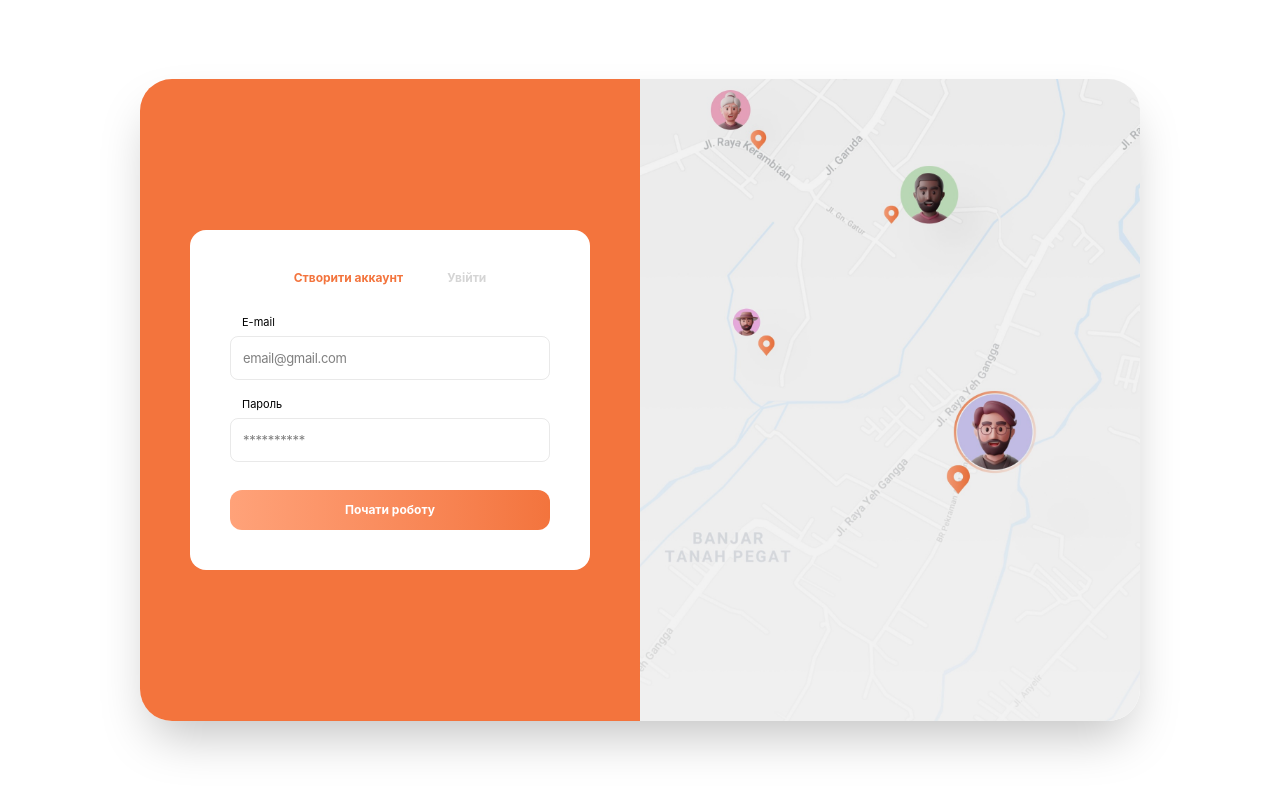
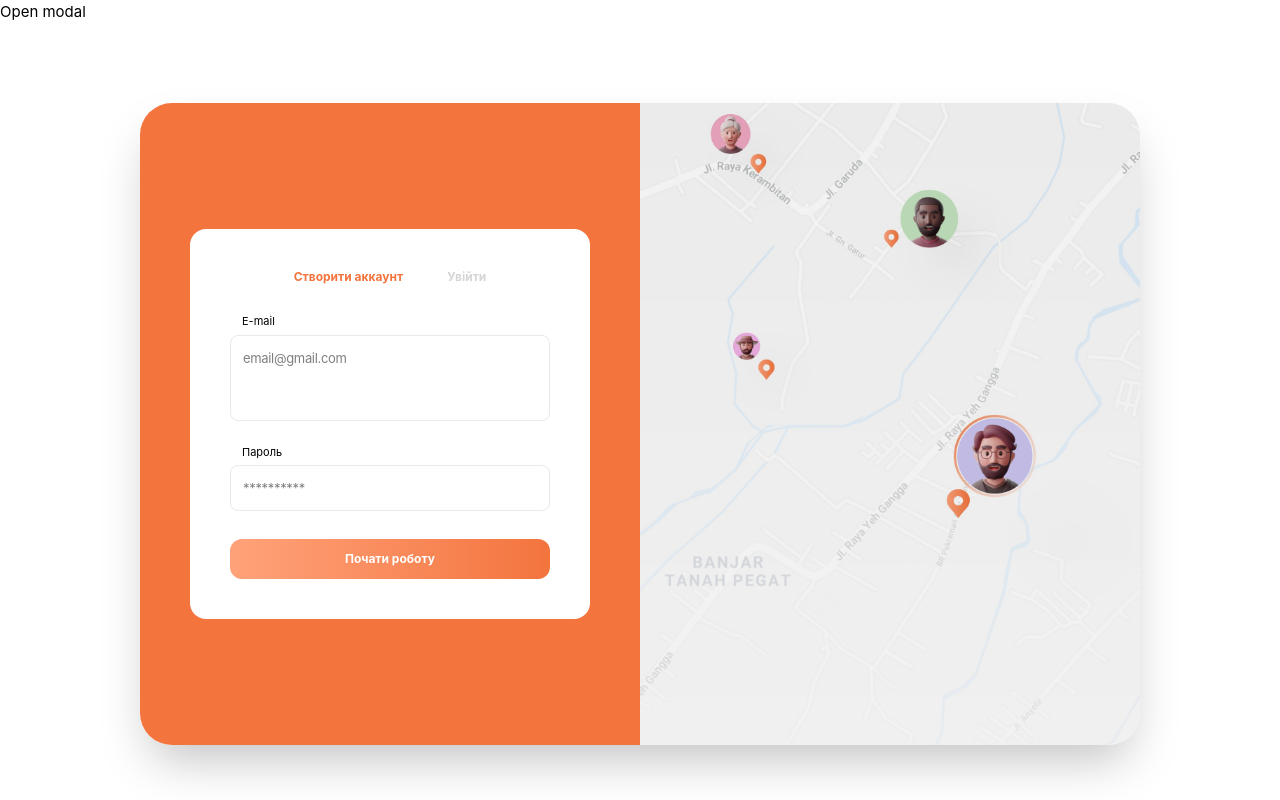
Before and after one commit to groarki/vue-project, a Vue app: page / in a window 1280 px wide. Shown: the top 800 px of the page. Built offline with nearby package versions, Linux system fonts and the light colour scheme.

Commit message:
made input reusabla for textarea & input, add reusable modal

```diff
--- a/src/App.vue
+++ b/src/App.vue
@@ -1,9 +1,23 @@
 <script setup>
 import FavouritePlaces from './components/FavouritePlaces/FavouritePlaces.vue'
+import IModal from './components/IModal/IModal.vue'
 import HomePage from './views/HomePage.vue'
+import { ref } from 'vue'
+
+const isOpen = ref(false)
+
+const openModal = () => {
+  isOpen.value = true
+}
+
+const closeModal = () => {
+  isOpen.value = false
+}
 </script>
 
 <template>
+  <button @click="openModal">Open modal</button>
+  <IModal v-if="isOpen" @close="closeModal" />
   <HomePage />
   <FavouritePlaces />
 </template>
--- a/src/components/Auth/LoginForm/LoginForm.vue
+++ b/src/components/Auth/LoginForm/LoginForm.vue
@@ -18,7 +18,7 @@ const userData = reactive({
       class="mb-4"
       label="E-mail"
       placeholder="email@gmail.com"
-      type="email"
+      type="textarea"
       v-model="userData.email"
     />
     <IIinput label="Пароль" placeholder="**********" type="password" v-model="userData.password" />
--- a/src/components/IInput/IIinput.vue
+++ b/src/components/IInput/IIinput.vue
@@ -1,5 +1,11 @@
 <script setup>
+import { computed } from 'vue'
+
 const props = defineProps({
+  type: {
+    default: 'text',
+    type: String,
+  },
   label: String,
   modelValue: String,
 })
@@ -8,14 +14,31 @@ defineOptions({
   inheritAttrs: false,
 })
 const emit = defineEmits(['update:modelValue'])
+
+const isTextarea = computed(() => {
+  return props.type === 'textarea'
+})
+
+const baseStyles =
+  'focus:outline-primary rounded-lg border border-[#2b2b2b]/10 w-full p-3 text-[13px] leading-5 tracking-tight'
+
+const inputStyles = computed(() => {
+  return isTextarea.value ? baseStyles + ' resize-none' : baseStyles
+})
+
+const componentName = computed(() => {
+  return isTextarea.value ? 'textarea' : 'input'
+})
 </script>
 
 <template>
   <div class="w-full">
     <label class="block">
       <span class="mb-1 pl-3 block text-[11px]">{{ props.label }}</span>
-      <input
-        class="focus:outline-primary rounded-lg border border-[#2b2b2b]/10 w-full h-11 p-3 text-[13px] leading-5 tracking-tight"
+      <component
+        :is="componentName"
+        rows="3"
+        :class="inputStyles"
         v-bind="{ ...$props, ...$attrs }"
         :value="modelValue"
         @input="emit('update:modelValue', $event.target.value)"
--- /dev/null
+++ b/src/components/IModal/IModal.vue
@@ -0,0 +1,30 @@
+<script setup>
+import { onMounted, onUnmounted } from 'vue'
+import CloseIcon from '../icons/CloseIcon.vue'
+
+const emit = defineEmits(['close'])
+
+onMounted(() => {
+  document.body.style.overflow = 'hidden'
+})
+
+onUnmounted(() => {
+  document.body.style.overflow = 'initial'
+})
+</script>
+
+<template>
+  <Teleport to="body">
+    <div
+      class="flex w-full h-full fixed top-0 left-0 overflow-auto bg-[rgba(0,0,0,0.3)]"
+      @click.self="emit('close')"
+    >
+      <div class="relative bg-white min-w-[350px] m-auto text-black rounded-2xl p-10">
+        <button class="absolute right-3 top-3">
+          <CloseIcon class="w-6 h-6" @click="emit('close')" />
+        </button>
+        <slot></slot>
+      </div>
+    </div>
+  </Teleport>
+</template>
--- /dev/null
+++ b/src/components/icons/CloseIcon.vue
@@ -0,0 +1,18 @@
+<template>
+  <svg xmlns="http://www.w3.org/2000/svg" width="28" height="28" viewBox="0 0 28 28" fill="none">
+    <path
+      d="M21 7L7 21"
+      stroke="#2C2C2C"
+      stroke-width="2"
+      stroke-linecap="round"
+      stroke-linejoin="round"
+    />
+    <path
+      d="M7 7L21 21"
+      stroke="#2C2C2C"
+      stroke-width="2"
+      stroke-linecap="round"
+      stroke-linejoin="round"
+    />
+  </svg>
+</template>
```
